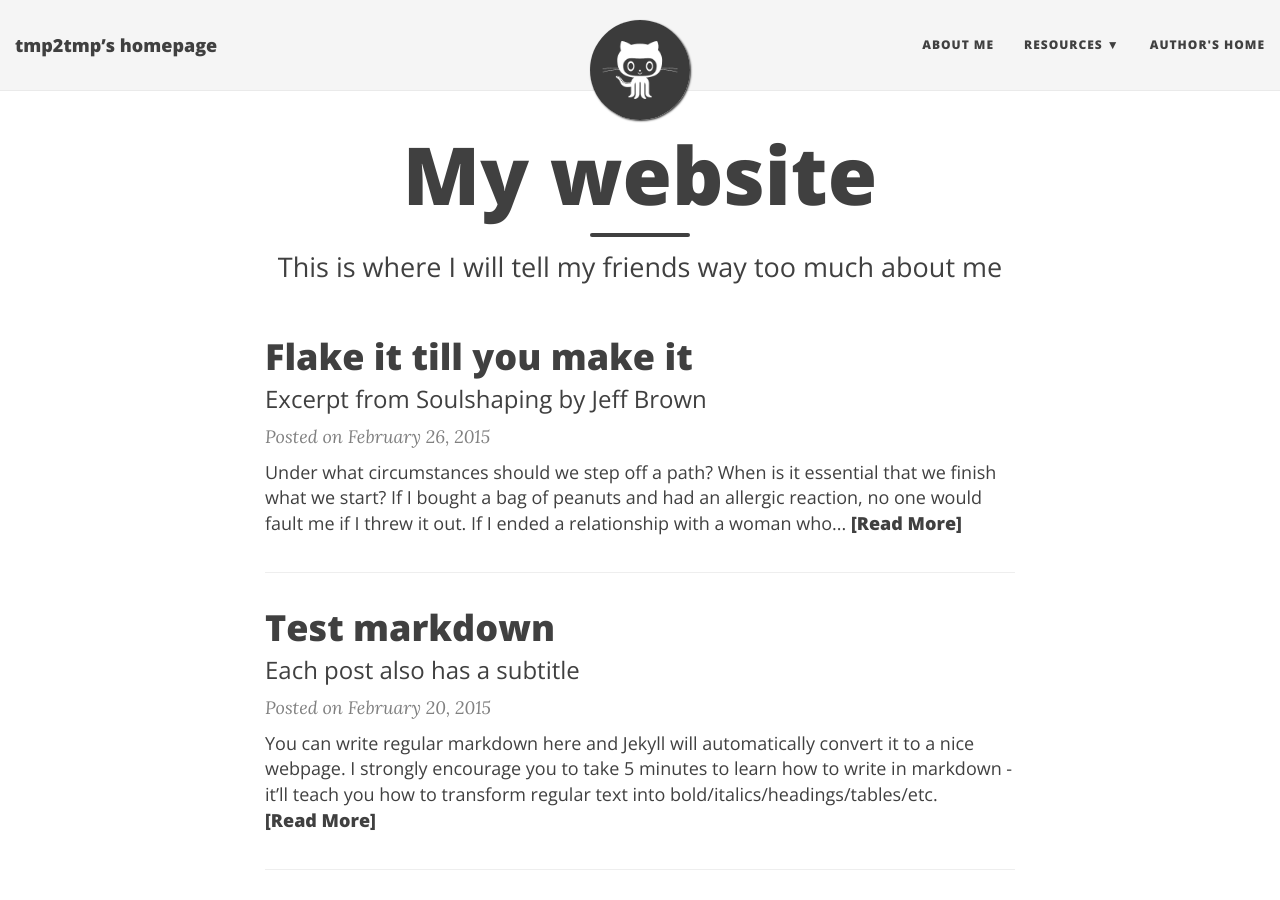
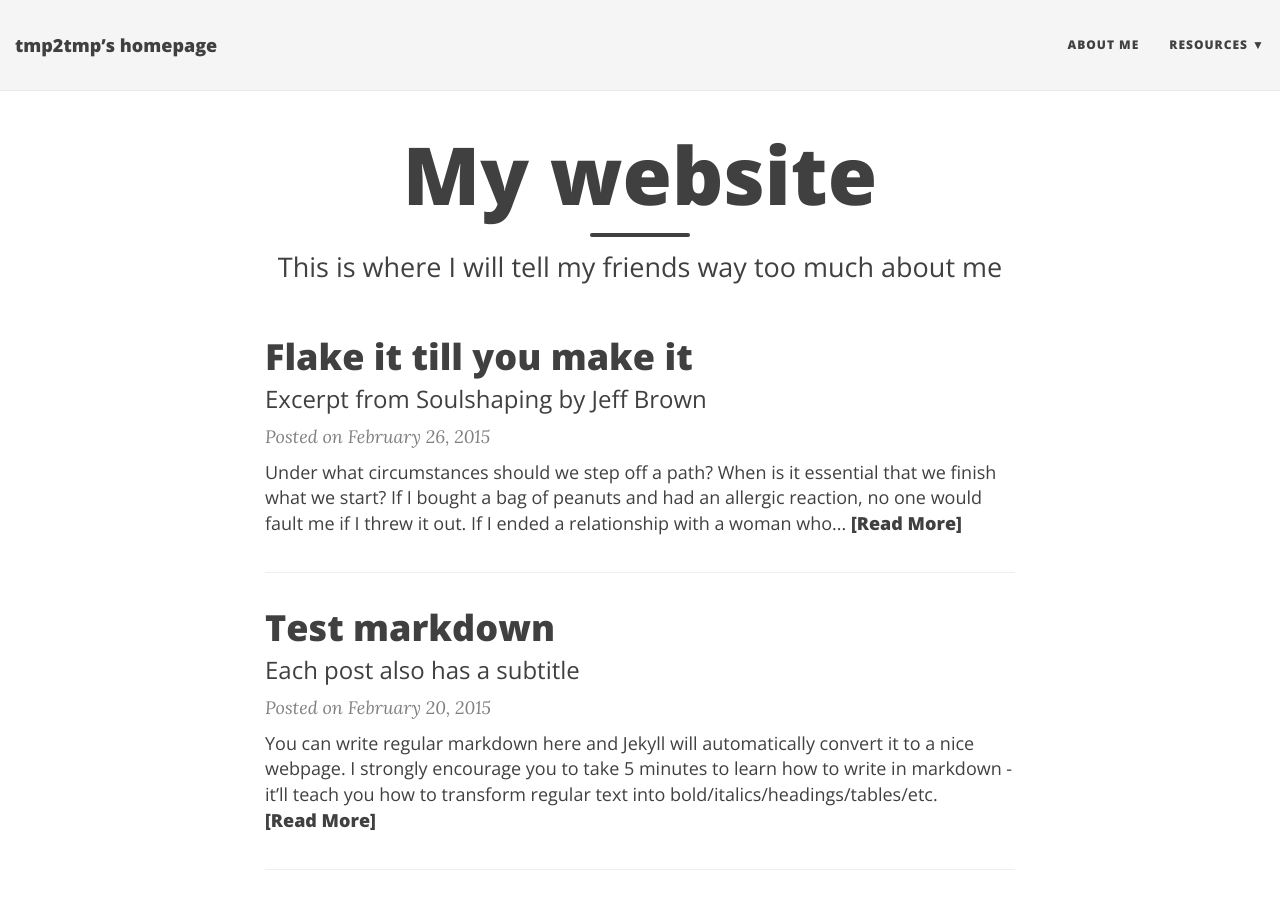
Before and after one commit to tmp2tmp/tmp2tmp.github.io, a Jekyll site: the page built from index.html, in a window 1280 px wide and 900 px high. Built offline with Jekyll 4.4.1, drawn with Linux system fonts in a browser that asks for light colours; nearby versions of some CDN libraries; the list of posts is cut into pages by our own code.

Commit message:
Update _config.yml

```diff
--- a/_config.yml
+++ b/_config.yml
@@ -14,10 +14,10 @@
 # Of course don't forget to change the username and projectname to YOUR username and project
 
 # Name of website
-title: My website
+#title: My website
 
 # Short description of your site
-description: A virtual proof that name is awesome!
+#description: A virtual proof that name is awesome!
 
 # --- Navigation bar options --- #
 
@@ -28,11 +28,11 @@
     - Beautiful Jekyll: "http://deanattali.com/beautiful-jekyll/"
     - Learn markdown: "http://www.markdowntutorial.com/"
     - GitHub Pages: "https://pages.github.com/"
-  Author's home: "http://deanattali.com"
+#  Author's home: "http://deanattali.com"
 
 # Image to show in the navigation bar - image must be a square (width = height)
 # Remove this parameter if you don't want an image in the navbar
-avatar: "/img/avatar-icon.png"
+#avatar: "/img/avatar-icon.png"
 
 # If you want to have an image logo in the top-left corner instead of the title text,
 # then specify the following parameter
```
